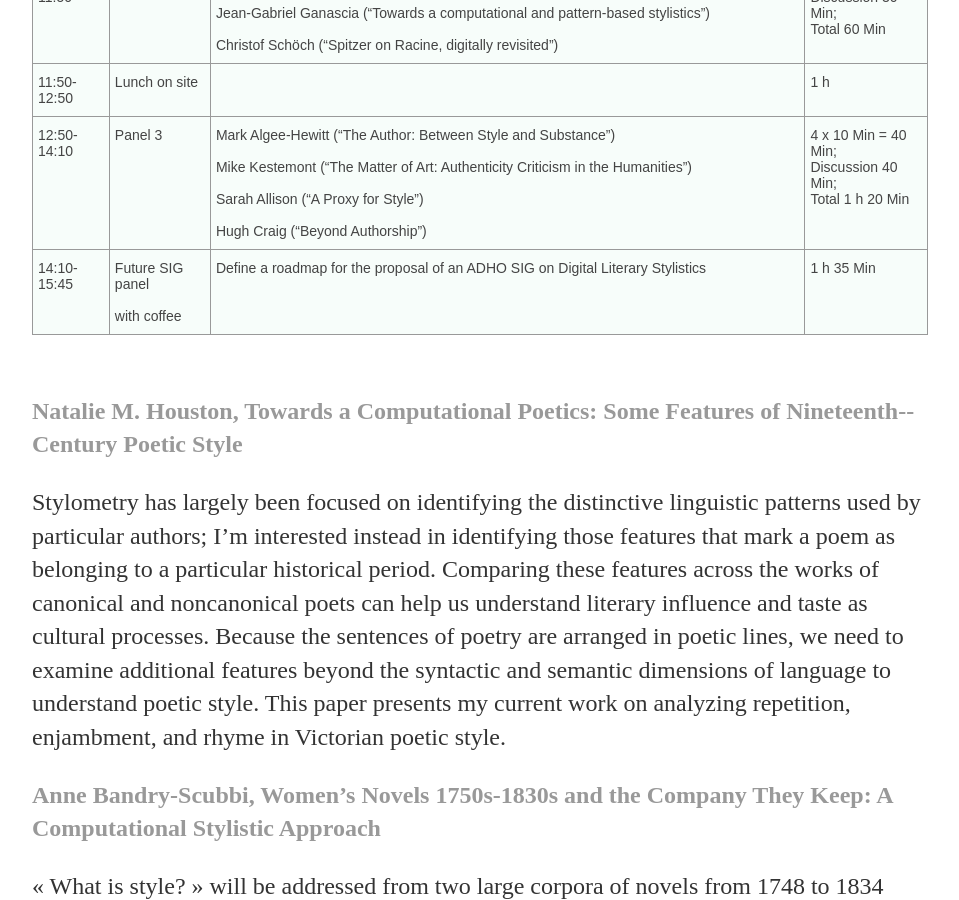
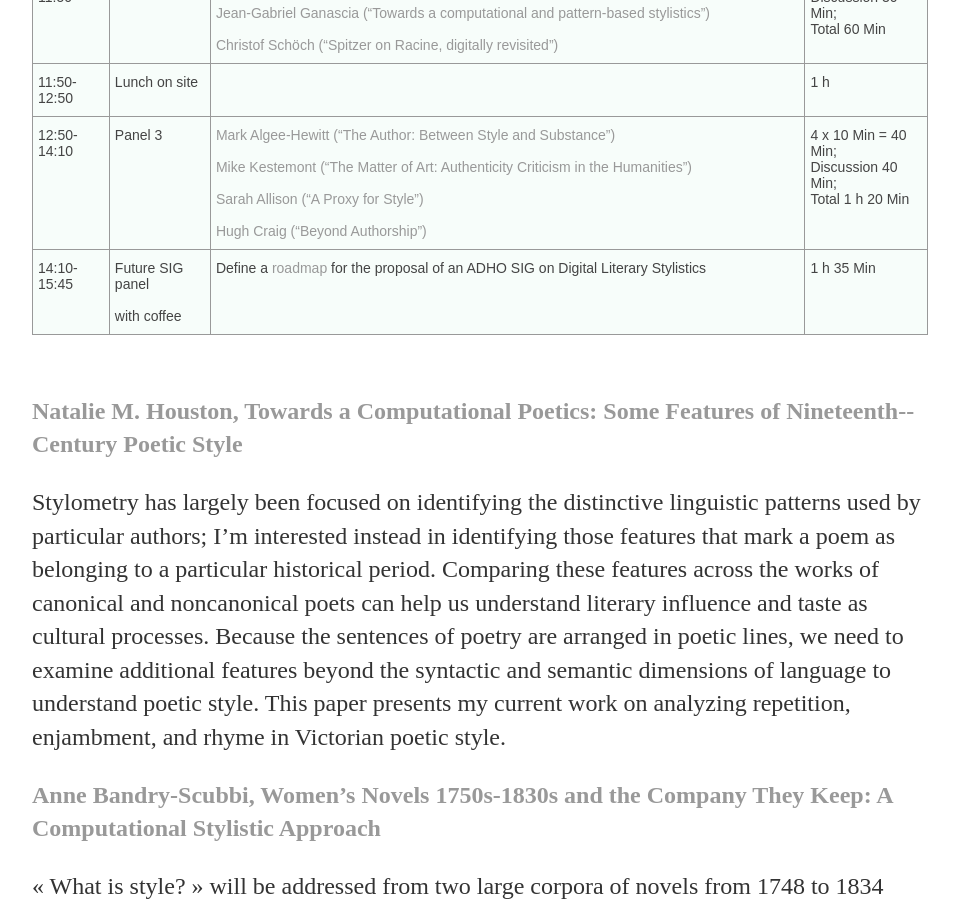
Before and after one commit to DigitalLiteraryStylistic/-DigitalLiteraryStylistic.github.io, a Jekyll site: the page built from program.html, in a window 1280 px wide and 900 px high, scrolled down 792 px. Shown: the whole window, without its empty margins (160-1119 px from the left). Built offline with Jekyll 4.4.1, drawn with Linux system fonts in a browser that asks for light colours.

Commit message:
Update program.html

```diff
--- a/program.html
+++ b/program.html
@@ -26,7 +26,7 @@
   <tr>
     <td class="tg-031e">9:00 -10:20</td>
     <td class="tg-031e">Panel 1</td>
-    <td class="tg-031e"><a href="#houston">Natalie Houston (“Towards a Computational Poetics: Some Features of Nineteenth-­Century Poetic Style”)</a><br><br>Anne Bandry-Scubbi (“Women’s Novels 1750s-1830s and the Company They Keep: A Computational Stylistic Approach”)<br><br>Jan Rybicki (“Authorial chronology by most frequent words: do writers’ stylometric thumbprints evolve with age?”)<br><br>Fotis Jannidis (“Period Styles”)</td>
+    <td class="tg-031e"><a href="#houston">Natalie Houston (“Towards a Computational Poetics: Some Features of Nineteenth-­Century Poetic Style”)</a><br><br><a href="#bandry">Anne Bandry-Scubbi (“Women’s Novels 1750s-1830s and the Company They Keep: A Computational Stylistic Approach”)</a></a><br><br><a href="#rybicki">Jan Rybicki (“Authorial chronology by most frequent words: do writers’ stylometric thumbprints evolve with age?”)</a><br><br><a href="#iannidis">Fotis Jannidis (“Period Styles”)</a></td>
     <td class="tg-031e">4 x 10 Min = 40 Min; <br>Discussion 40 Min; <br>Total: 1 h 20 Min</td>
   </tr>
   <tr>
@@ -38,7 +38,7 @@
   <tr>
     <td class="tg-yw4l">10:50-11:50</td>
     <td class="tg-yw4l">Panel 2</td>
-    <td class="tg-yw4l">Tomoji Tabata ("Experimental Stylistics: A Meta-analysis to Evaluate Rolling Stylometry”)<br><br>Jean-Gabriel Ganascia (“Towards a computational and pattern-based stylistics”)<br><br>Christof Schöch (“Spitzer on Racine, digitally revisited”)</td>
+    <td class="tg-yw4l"><a href="#tabata">Tomoji Tabata ("Experimental Stylistics: A Meta-analysis to Evaluate Rolling Stylometry”)</a><br><br><a href="#ganascia">Jean-Gabriel Ganascia (“Towards a computational and pattern-based stylistics”)</a><br><br><a href="#schoch">Christof Schöch (“Spitzer on Racine, digitally revisited”)</a></td>
     <td class="tg-yw4l">3 x 10 Min;<br>Discussion 30 Min;<br>Total 60 Min</td>
   </tr>
   <tr>
@@ -50,13 +50,13 @@
   <tr>
     <td class="tg-yw4l">12:50-14:10</td>
     <td class="tg-yw4l">Panel 3</td>
-    <td class="tg-yw4l">Mark Algee-Hewitt (“The Author: Between Style and Substance”)<br><br>Mike Kestemont (“The Matter of Art: Authenticity Criticism in the Humanities”)<br><br>Sarah Allison (“A Proxy for Style”)<br><br>Hugh Craig (“Beyond Authorship”)</td>
+    <td class="tg-yw4l"><a href="#algee">Mark Algee-Hewitt (“The Author: Between Style and Substance”)</a><br><br><a href="#kestermont">Mike Kestemont (“The Matter of Art: Authenticity Criticism in the Humanities”)</a><br><br><a href="#allison">Sarah Allison (“A Proxy for Style”)<br><br>Hugh Craig (“Beyond Authorship”)</a></td>
     <td class="tg-yw4l">4 x 10 Min = 40 Min;<br>Discussion 40 Min;<br>Total 1 h 20 Min</td>
   </tr>
   <tr>
     <td class="tg-yw4l">14:10-15:45</td>
     <td class="tg-yw4l">Future SIG panel <br><br>with coffee</td>
-    <td class="tg-yw4l">Define a roadmap for the proposal of an ADHO SIG on Digital Literary Stylistics</td>
+    <td class="tg-yw4l">Define a <a href="roadmap">roadmap</a> for the proposal of an ADHO SIG on Digital Literary Stylistics</td>
     <td class="tg-yw4l">1 h 35 Min</td>
   </tr>
 </table>
```
